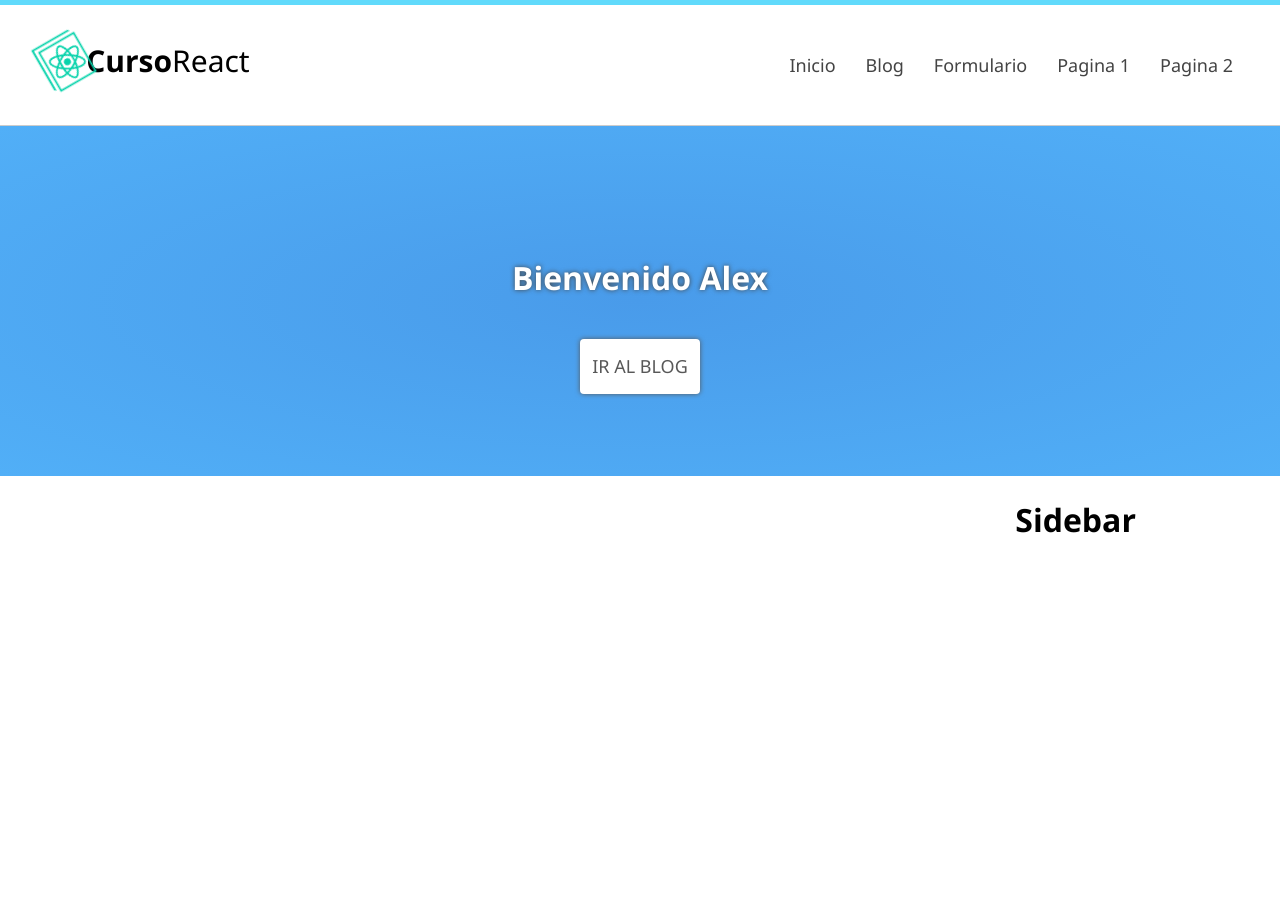
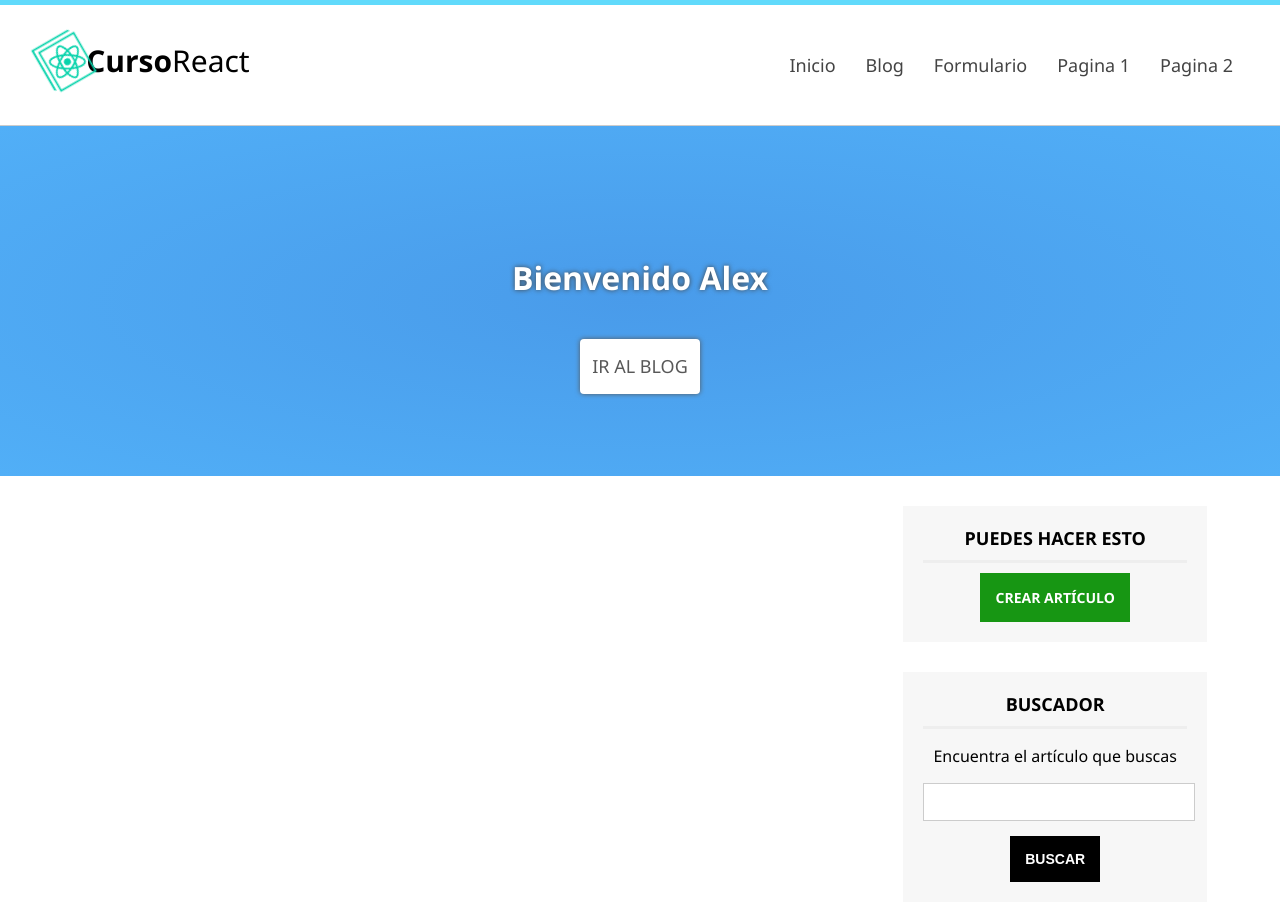
Before and after one commit to AleSkywaker/React_ALX, a React (Create React App) app: page / in a window 1280 px wide. Shown: the top 920 px of the page. Built offline with nearby package versions, Linux system fonts and the light colour scheme.

Commit message:
new component sidebar

```diff
--- a/src/components/Sidebar.js
+++ b/src/components/Sidebar.js
@@ -2,7 +2,25 @@ import React, { Component } from 'react';
 
 class Sidebar extends Component {
   render() {
-    return <h1>Sidebar</h1>;
+    return (
+      <aside id="sidebar">
+        <div id="nav-blog" className="sidebar-item">
+          <h3>Puedes hacer esto</h3>
+          <a href="#" className="btn btn-success">
+            Crear artículo
+          </a>
+        </div>
+
+        <div id="search" className="sidebar-item">
+          <h3>Buscador</h3>
+          <p>Encuentra el artículo que buscas</p>
+          <form>
+            <input type="text" name="search" />
+            <input type="submit" name="submit" value="Buscar" className="btn" />
+          </form>
+        </div>
+      </aside>
+    );
   }
 }
 export default Sidebar;
```
